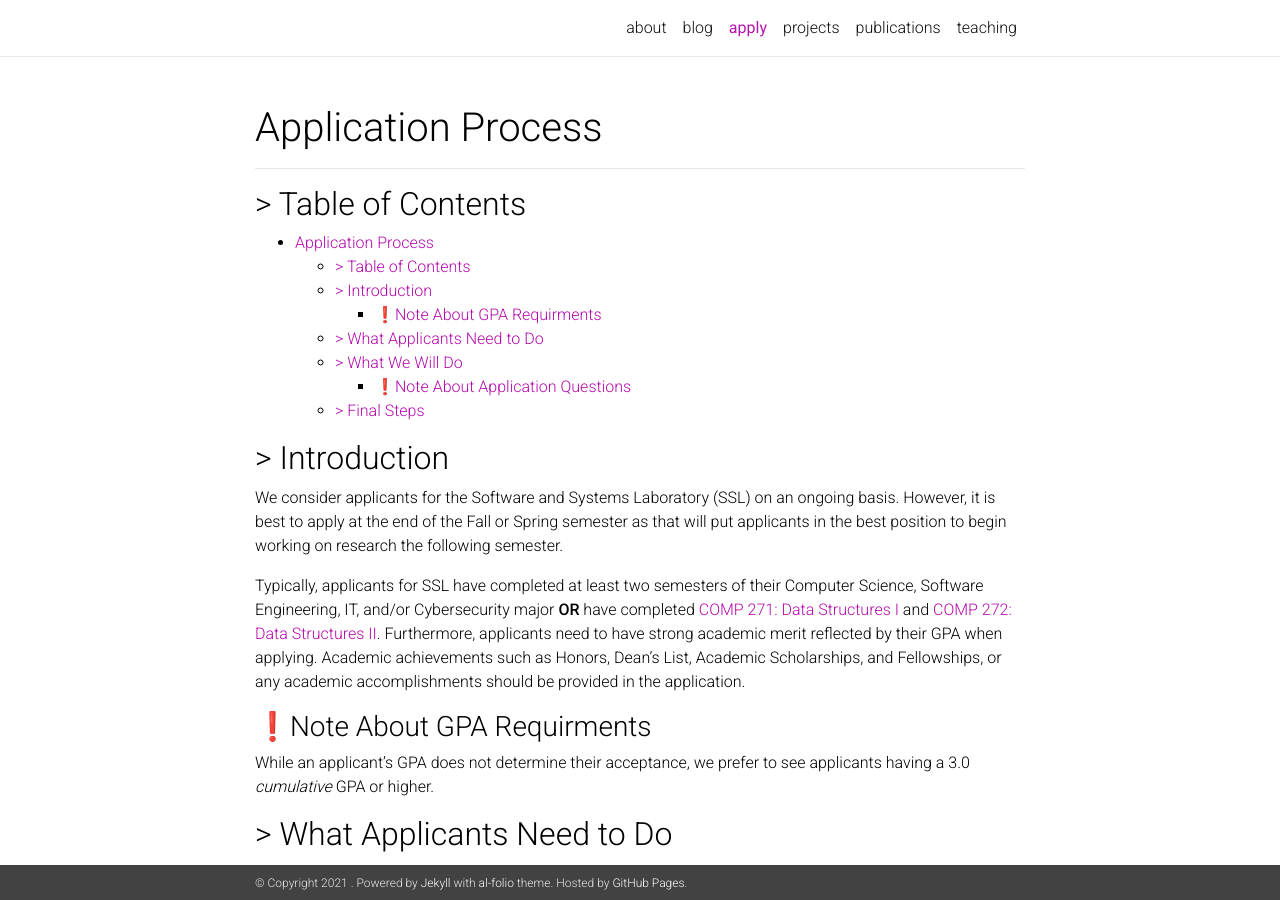
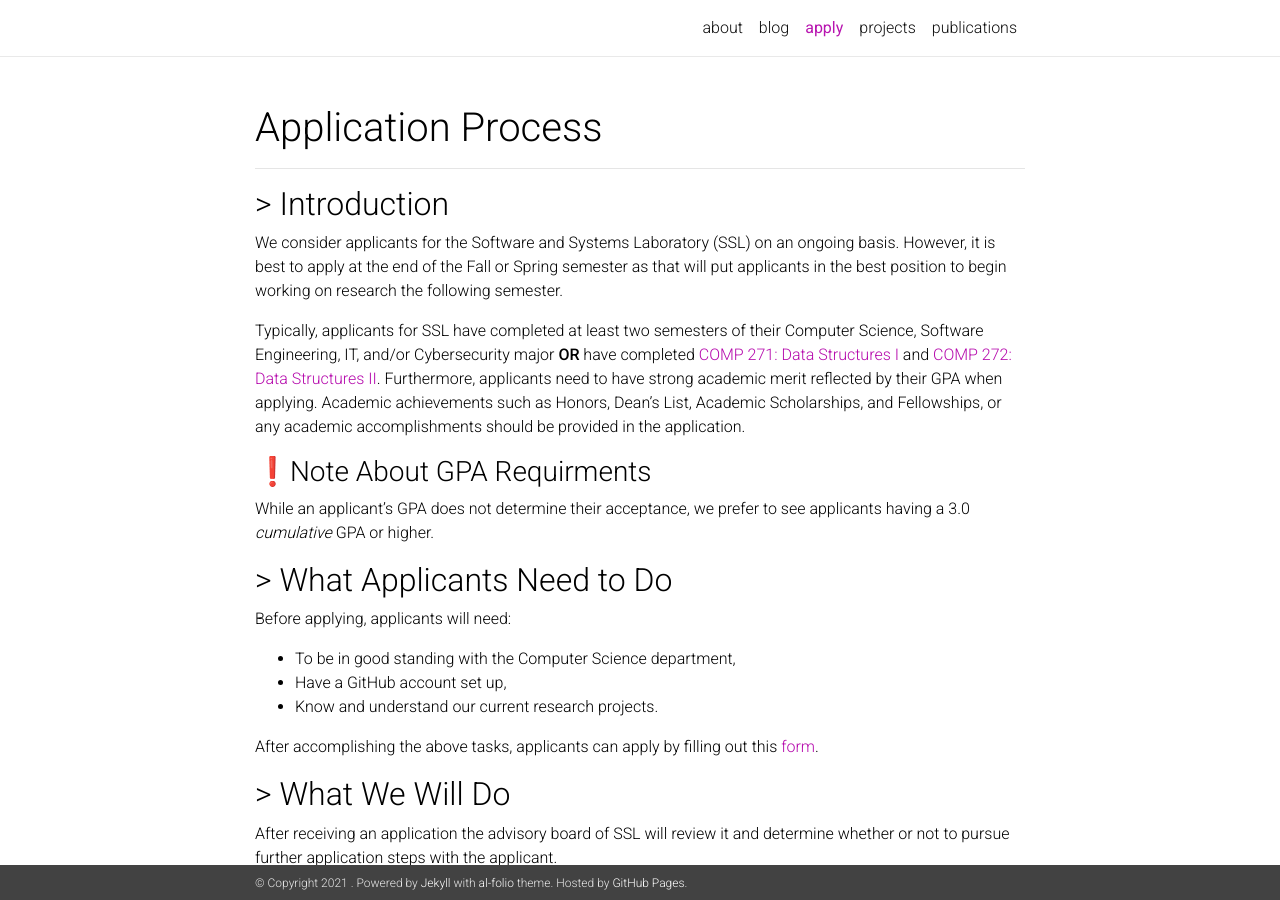
Before and after one commit to NicholasSynovic/LUC-SSL-Website, a Jekyll site: the page built from _pages/apply.md, in a window 1280 px wide and 900 px high. Built offline with Jekyll 4.4.1, drawn with Linux system fonts in a browser that asks for light colours; nearby versions of some CDN libraries; a style sheet for code colours, icons or effects is not loaded.

Commit message:
Remove extranous MarkDown

```diff
--- a/_pages/apply.md
+++ b/_pages/apply.md
@@ -13,17 +13,6 @@ social: true  # includes social icons at the bottom of the page
 # Application Process
 
 ---
-
-## > Table of Contents
-
-- [Application Process](#application-process)
-  - [> Table of Contents](#-table-of-contents)
-  - [> Introduction](#-introduction)
-    - [❗Note About GPA Requirments](#note-about-gpa-requirments)
-  - [> What Applicants Need to Do](#-what-applicants-need-to-do)
-  - [> What We Will Do](#-what-we-will-do)
-    - [❗Note About Application Questions](#note-about-application-questions)
-  - [> Final Steps](#-final-steps)
 
 ## > Introduction
 
```
Also changed, not shown: _pages/about.md (+2 -0 lines), _pages/teaching.md (deleted, +0 -11 lines).
